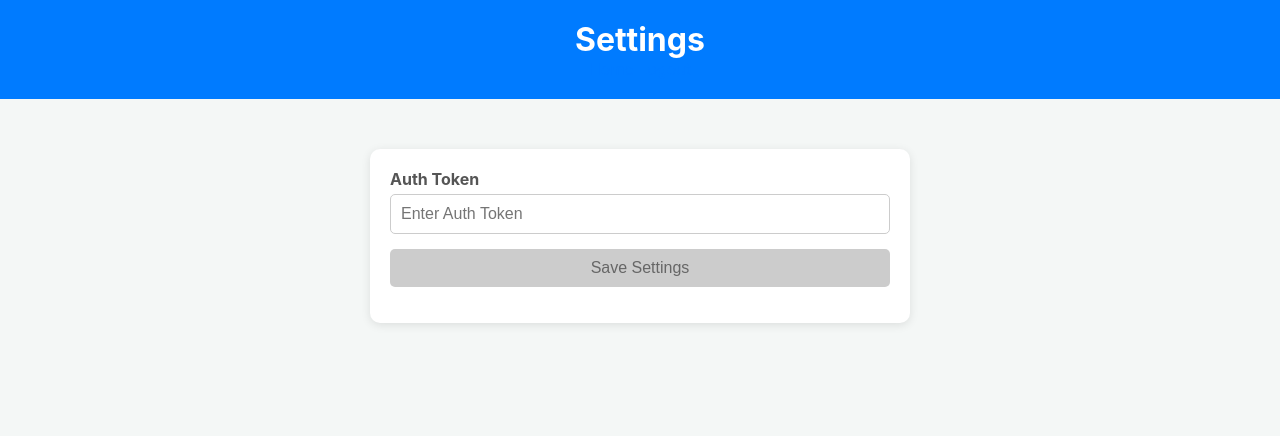
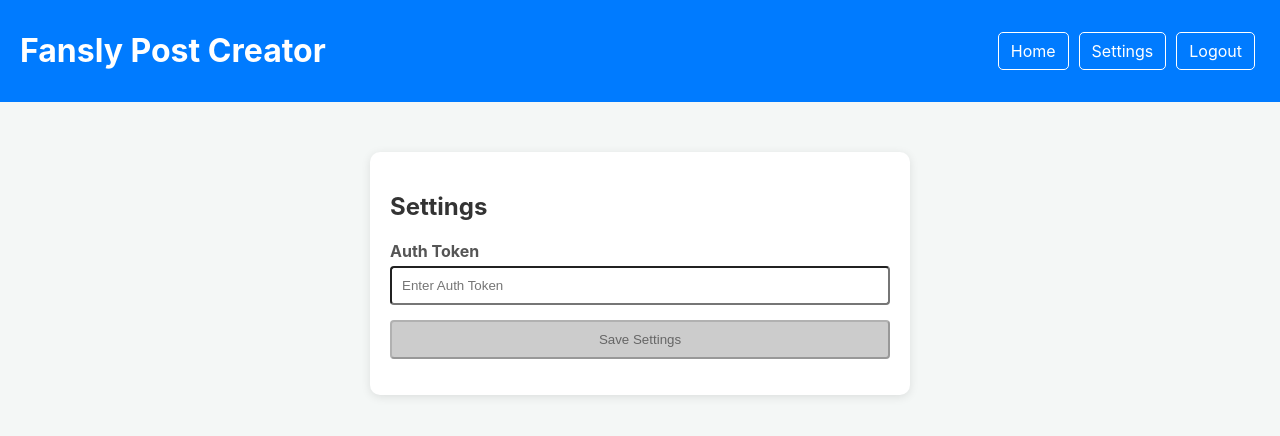
Before and after one commit to daisaku101/Fan-Poster, a PHP site: page /fansly-poster/settings.php in a window 1280 px wide. Shown: the top 436 px of the page. Run offline with PHP 8.4, Linux system fonts and the light colour scheme; the visitor is signed in with stand-in values (Sample User, id 1); data that the repository does not hold is empty.

Commit message:
Attempting to get post working, still not working tho

```diff
--- a/css/components.css
+++ b/css/components.css
@@ -1,68 +1,4 @@
-header {
-    text-align: center;
-    margin: 0;
-    background-color: #007bff;
-    color: white;
-    padding: 20px 0;
-}
-
-h1 {
-    margin: 0;
-    font-size: 2em;
-}
-
-h2 {
-    margin-bottom: 20px;
-    text-align: center;
-}
-
-.form-group {
-    margin-bottom: 15px;
-}
-
-label {
-    display: block;
-    margin-bottom: 5px;
-    font-weight: bold;
-    color: #555;
-}
-
-input, textarea {
-    width: 100%;
-    padding: 10px;
-    border-radius: 5px;
-    border: 1px solid #ccc;
-    font-size: 1em;
-    box-sizing: border-box;
-}
-
-button {
-    width: 100%;
-    padding: 10px;
-    border: none;
-    border-radius: 5px;
-    background-color: #007bff;
-    color: white;
-    cursor: pointer;
-    font-size: 1em;
-    transition: background-color 0.3s ease, box-shadow 0.3s ease;
-}
-
-button:hover {
-    background-color: #0056b3;
-}
-
-button:disabled {
-    background-color: #ccc;
-    color: #666;
-    cursor: not-allowed;
-    box-shadow: none;
-}
-
-button:disabled:hover {
-    background-color: #ccc; /* Keeps the hover color the same as the disabled background */
-}
-
+/* Specific component styles */
 .btn-primary {
     background-color: #007bff;
 }
@@ -70,3 +6,5 @@ button:disabled:hover {
 .btn-success {
     background-color: #28a745;
 }
+
+/* Additional component-specific styles */
--- a/css/global.css
+++ b/css/global.css
@@ -1,3 +1,4 @@
+/* Global styles */
 body {
     font-family: 'Inter', sans-serif;
     background-color: #f4f7f6;
@@ -11,10 +12,89 @@ p {
 }
 
 a {
-    color: #007bff;
+    color: white;
     text-decoration: none;
 }
 
 a:hover {
     text-decoration: underline;
 }
+
+header {
+    background-color: #007bff;
+    color: white;
+    padding: 10px 20px;
+    display: flex;
+    justify-content: space-between;
+    align-items: center;
+}
+
+nav {
+    display: flex;
+    align-items: center;
+}
+
+nav a {
+    padding: 8px 12px;
+    margin: 0 5px;
+    border-radius: 5px;
+    transition: background-color 0.3s ease;
+    border: 1px solid transparent;
+}
+
+nav a:hover, nav a:focus {
+    background-color: #0056b3;
+    text-decoration: none;
+    outline: none;
+}
+
+.btn-primary, .btn-danger {
+    background-color: transparent;
+    border: 1px solid white;
+}
+
+.btn-primary:hover, .btn-danger:hover {
+    background-color: white;
+    color: #007bff;
+}
+
+input, textarea, button {
+    width: 100%;
+    padding: 10px;
+    border-radius: 4px;
+    box-sizing: border-box;
+}
+
+input:focus, textarea:focus {
+    border-color: #007bff;
+    outline: none;
+    box-shadow: 0 0 0 2px rgba(0,123,255,.25);
+}
+
+button:hover {
+    background-color: #0056b3;
+}
+
+button:disabled {
+    background-color: #ccc;
+    color: #666;
+    cursor: not-allowed;
+}
+
+.form-group {
+    margin-bottom: 15px;
+}
+
+label {
+    display: block;
+    margin-bottom: 5px;
+    font-weight: bold;
+    color: #555;
+}
+
+h2 {
+    margin-bottom: 20px;
+    text-align: left;
+    font-size: 24px;
+    color: #333;
+}
--- a/css/layout.css
+++ b/css/layout.css
@@ -1,8 +1,9 @@
+/* layout.css */
 .container {
     max-width: 500px;
     margin: 50px auto;
-    padding: 20px;
     background-color: #fff;
     border-radius: 10px;
     box-shadow: 0 2px 10px rgba(0, 0, 0, 0.1);
+    padding: 20px; /* Consolidated padding */
 }
--- a/css/media.css
+++ b/css/media.css
@@ -8,8 +8,8 @@
 }
 
 .media-item img, .media-item video {
-    max-width: 200px;
-    max-height: 200px;
+    max-width: 100%; /* ensures responsiveness */
+    max-height: 150px; /* consistent height across items */
     border-radius: 5px;
 }
 
@@ -19,13 +19,15 @@
 }
 
 .media-item.selected {
-    border: 2px solid #007bff;
+    border: 2px solid #007bff; /* highlights the selected item */
 }
 
-.media-preview img, .media-preview video {
-    max-width: 100px;
-    max-height: 100px;
-    border-radius: 5px;
+.media-container {
+    display: flex;
+    flex-wrap: wrap;
+    justify-content: center; /* centers items within the container */
+    padding: 10px;
+    background-color: #f4f7f6; /* matches body background for consistency */
 }
 
 .remove-btn {
--- a/db.php
+++ b/db.php
@@ -3,6 +3,7 @@ class DB {
     private $conn;
 
     public function __construct() {
+        // Connection setup
         $this->conn = new mysqli("localhost", "root", "", "fansly_poster");
         if ($this->conn->connect_error) {
             die("Connection failed: " . $this->conn->connect_error);
@@ -10,6 +11,7 @@ class DB {
     }
 
     public function saveAuthToken($username, $token) {
+        // Prepared statement to update the auth token
         $stmt = $this->conn->prepare("UPDATE users SET auth_token = ? WHERE username = ?");
         if (!$stmt) {
             return json_encode(["status" => "error", "message" => "Database prepare error"]);
@@ -26,6 +28,7 @@ class DB {
     }
 
     public function getAuthToken($username) {
+        // Prepared statement to fetch the auth token
         $stmt = $this->conn->prepare("SELECT auth_token FROM users WHERE username = ?");
         $stmt->bind_param("s", $username);
         $stmt->execute();
@@ -35,6 +38,7 @@ class DB {
     }
 
     public function __destruct() {
+        // Close connection
         $this->conn->close();
     }
 }
--- /dev/null
+++ b/footer.php
@@ -0,0 +1,3 @@
+
+</body>
+</html>
--- /dev/null
+++ b/header.php
@@ -0,0 +1,28 @@
+<?php
+session_start();
+if (!isset($_SESSION['username'])) {
+    header('Location: login.php');
+    exit;
+}
+?>
+<!DOCTYPE html>
+<html lang="en">
+<head>
+    <meta charset="UTF-8">
+    <meta name="viewport" content="width=device-width, initial-scale=1.0">
+    <title>Fansly Post Creator</title>
+    <link rel="stylesheet" href="css/global.css">
+    <link rel="stylesheet" href="css/layout.css">
+    <link rel="stylesheet" href="css/components.css">
+    <link rel="stylesheet" href="css/modal.css">
+    <link rel="stylesheet" href="css/media.css">
+</head>
+<body>
+    <header>
+        <h1>Fansly Post Creator</h1>
+        <nav>
+            <a href="index.php" class="btn btn-primary">Home</a>
+            <a href="settings.php" class="btn btn-primary">Settings</a>
+            <a href="logout.php" class="btn btn-danger">Logout</a>
+        </nav>
+    </header>
--- a/settings.php
+++ b/settings.php
@@ -1,43 +1,27 @@
 <?php
-session_start();
-include 'db.php';
-if (!isset($_SESSION['username'])) {
-    header('Location: login.php');
-    exit;
-}
-$db = new DB();
-$authToken = $db->getAuthToken($_SESSION['username']); // This method needs to be defined in your DB class
+include 'header.php';
+require_once 'db.php'; // Make sure db.php is included and has the DB class that connects to your database.
+
+$db = new DB(); // Instantiate your database class.
+
+// Fetch auth token from the database
+$authToken = $db->getAuthToken($_SESSION['username']); // Ensure this method exists and correctly fetches the token.
+
 ?>
-<!DOCTYPE html>
-<html lang="en">
-<head>
-    <meta charset="UTF-8">
-    <meta name="viewport" content="width=device-width, initial-scale=1.0">
-    <title>Settings</title>
-    <link rel="stylesheet" href="css/global.css">
-    <link rel="stylesheet" href="css/layout.css">
-    <link rel="stylesheet" href="css/components.css">
-    <script src="js/settings.js" defer></script>
-</head>
-<body>
-    <header>
-        <h1>Settings</h1>
-        <nav>
-            <a href="index.php" class="btn btn-primary">Home</a>
-            <a href="logout.php" class="btn btn-danger">Logout</a>
-        </nav>
-    </header>
+
 <div class="container">
-        <form id="settings-form">
+    <h2>Settings</h2>
+    <form action="saveSettings.php" method="post">
         <div class="form-group">
             <label for="auth-token">Auth Token</label>
-                <input type="text" id="auth-token" placeholder="Enter Auth Token" value="<?php echo htmlspecialchars($authToken); ?>">
+            <input type="text" id="auth-token" name="authToken" placeholder="Enter Auth Token" value="<?php echo htmlspecialchars($authToken); ?>">
         </div>
         <div class="form-group">
-                <button type="button" id="save-btn" class="btn btn-success" disabled>Save Settings</button>
+            <button id="save-btn" type="submit" class="btn btn-success">Save Settings</button>
         </div>
+        <!-- Status message placeholder -->
         <p id="status-msg"></p>
     </form>
 </div>
-</body>
-</html>
+<script src="js/settings.js"></script> <!-- Ensure this path is correct and the file is correctly implemented -->
+<?php include 'footer.php'; ?>
```
Also changed, not shown: FanslyPoster.php (added, +62 -0 lines), create-post.php (+4 -24 lines), index.php (+6 -32 lines), js/media.js (+33 -61 lines), login.php (+26 -0 lines). Lines whose indentation alone changed are shown as unchanged.
